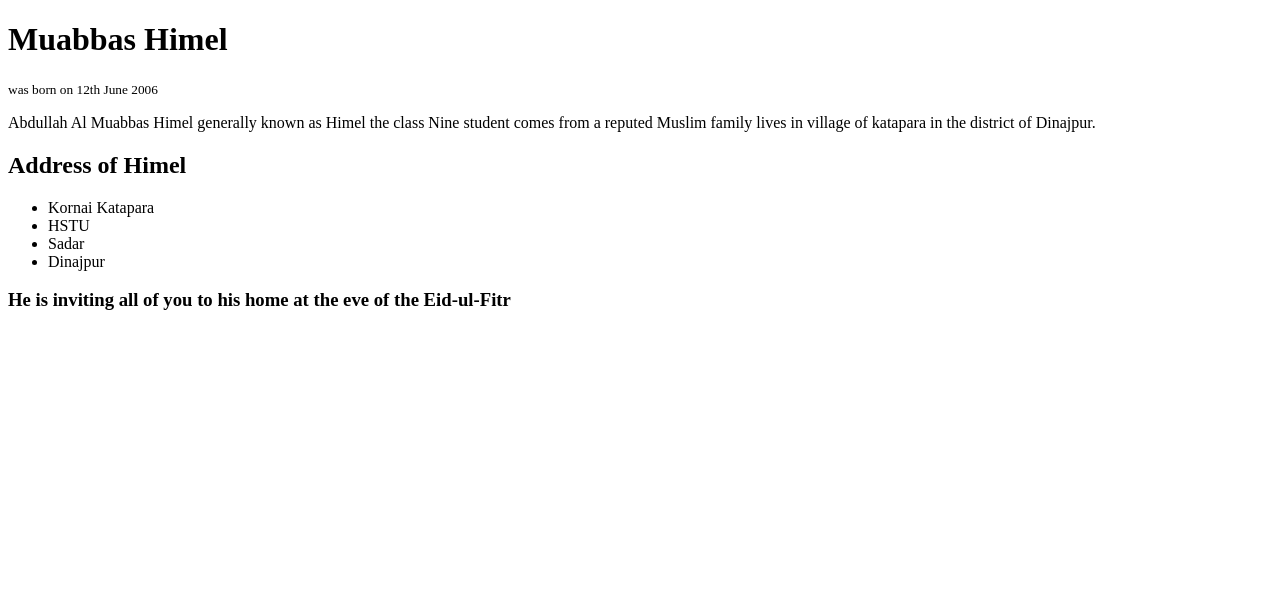
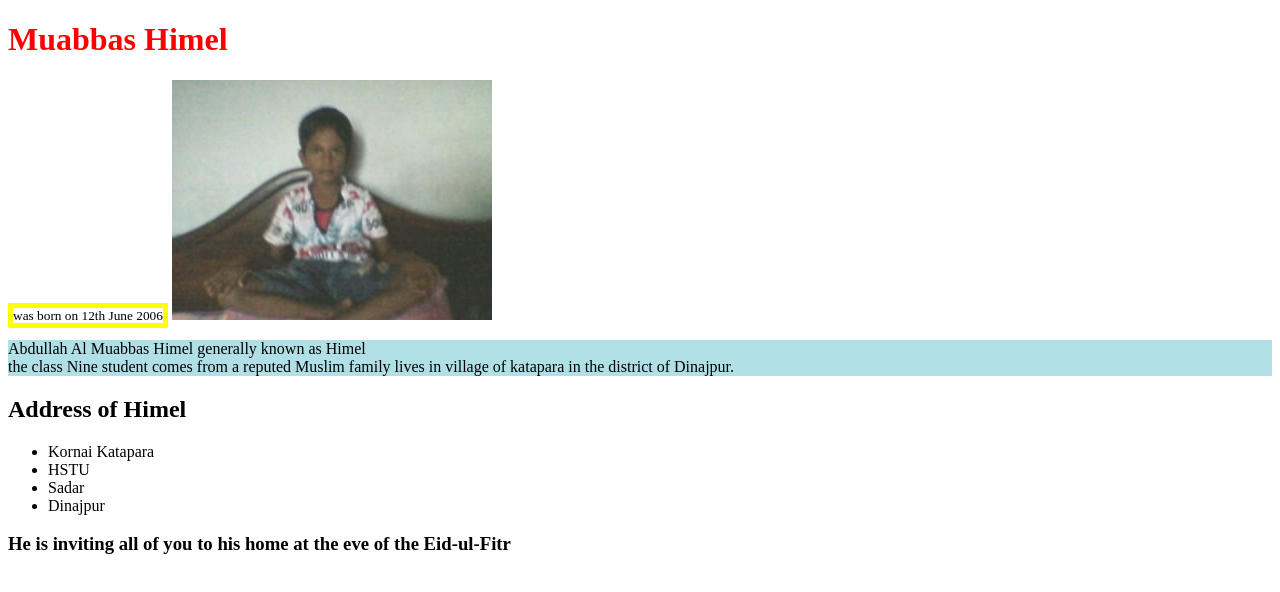
Before and after one commit to ShishirMuhammad/my-fourth-repo, a plain HTML site: page index.html in a window 1280 px wide. Drawn offline with Linux system fonts and the light colour scheme.

Commit message:
style-added

```diff
--- a/index.html
+++ b/index.html
@@ -5,11 +5,13 @@
     <meta http-equiv="X-UA-Compatible" content="IE=edge">
     <meta name="viewport" content="width=device-width, initial-scale=1.0">
     <title>Himel</title>
+    <link rel="stylesheet" href="style.css">
 </head>
 <body>
     <h1>Muabbas Himel</h1>
     <small>was born on 12th June 2006</small>
-    <p>Abdullah Al Muabbas Himel generally known as Himel the class Nine student comes from a reputed Muslim family lives in village of katapara in the district of Dinajpur.</p>
+    <img src="Photo0215.jpg" alt="">
+    <p>Abdullah Al Muabbas Himel generally known as Himel <br>the class Nine student comes from a reputed Muslim family lives in village of katapara in the district of Dinajpur.</p>
     <h2>Address of Himel</h2>
     <ul>
         <li>Kornai Katapara</li>
--- /dev/null
+++ b/style.css
@@ -0,0 +1,9 @@
+h1{
+    color: red;
+}
+small{
+    border: 5px solid yellow;
+}
+p{
+    background-color: powderblue;
+}
```
